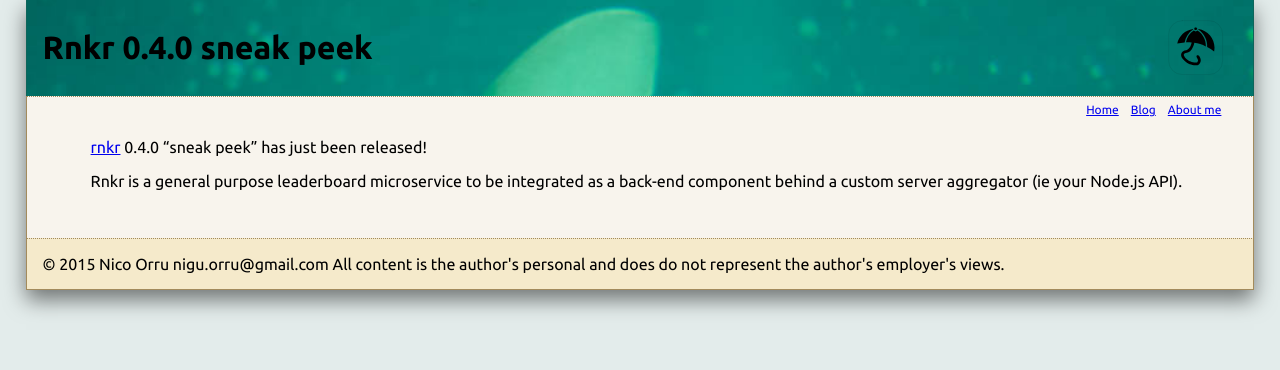
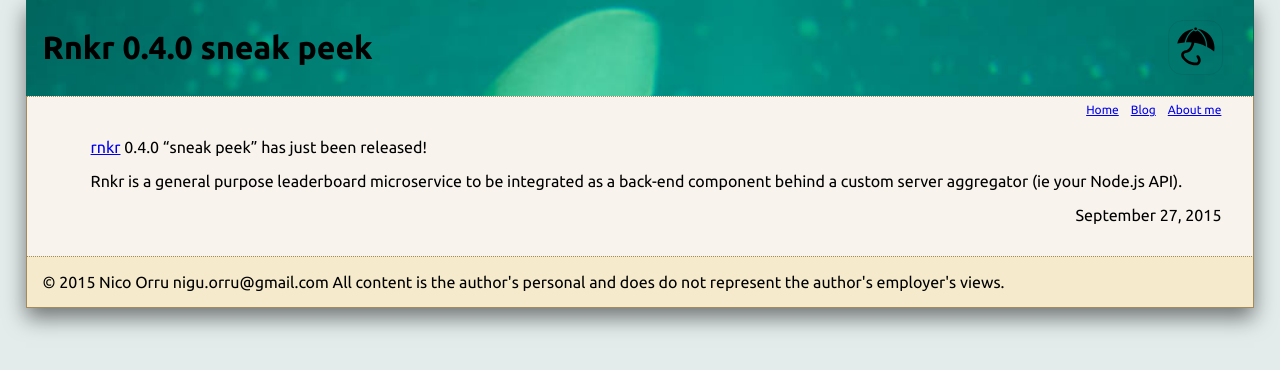
Before and after one commit to itadinanta/itadinanta.github.io, a Jekyll site: the page built from _posts/2015-9-27-rnkr-040-released.md, in a window 1280 px wide. Shown: the top 370 px of the page. Built offline with Jekyll 4.4.1, drawn with Linux system fonts in a browser that asks for light colours.

Commit message:
Current page

```diff
--- a/_layouts/default.html
+++ b/_layouts/default.html
@@ -24,14 +24,14 @@
 				<div id="pagecontent">
 				{{ content }}
 				</div>
+				<div id="pagedate">
+					{{ page.date | date: '%B %d, %Y' }}
+				</div>
 			</div>
 			<div id="footer">
 				&copy; 2015 Nico Orru <span>nigu</span><span>&period;</span><span>orru</span><span>&commat;</span><span>gmail</span><span></span>&period;</span><span>com</span>
 				All content is the author's personal and does do not represent the
 				author's employer's views.
-			</div>
-			<div id="pagedate">
-			{{ date | date: '%B %d, %Y' }}
 			</div>
 		</div>
 	</div>
```
